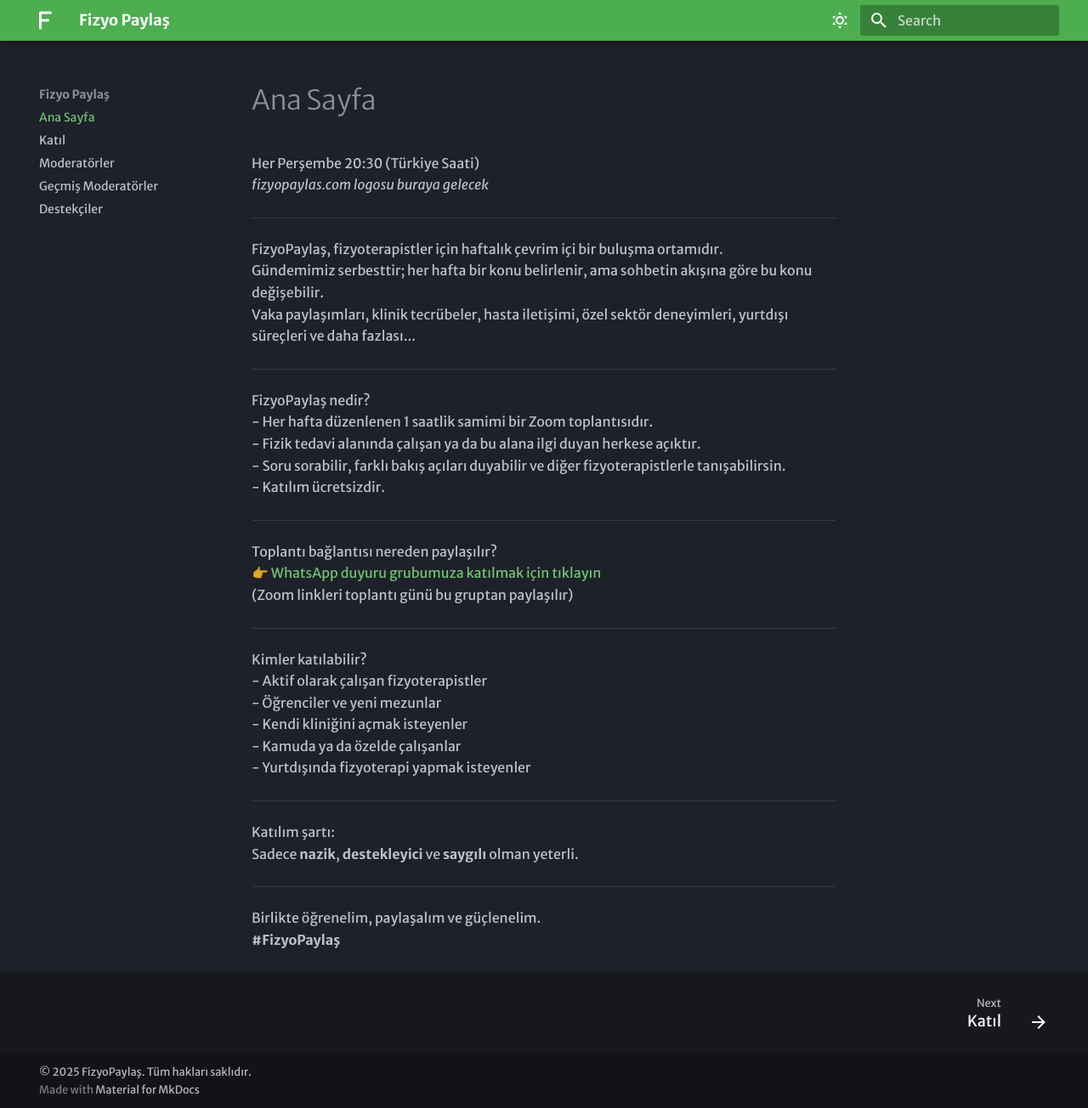
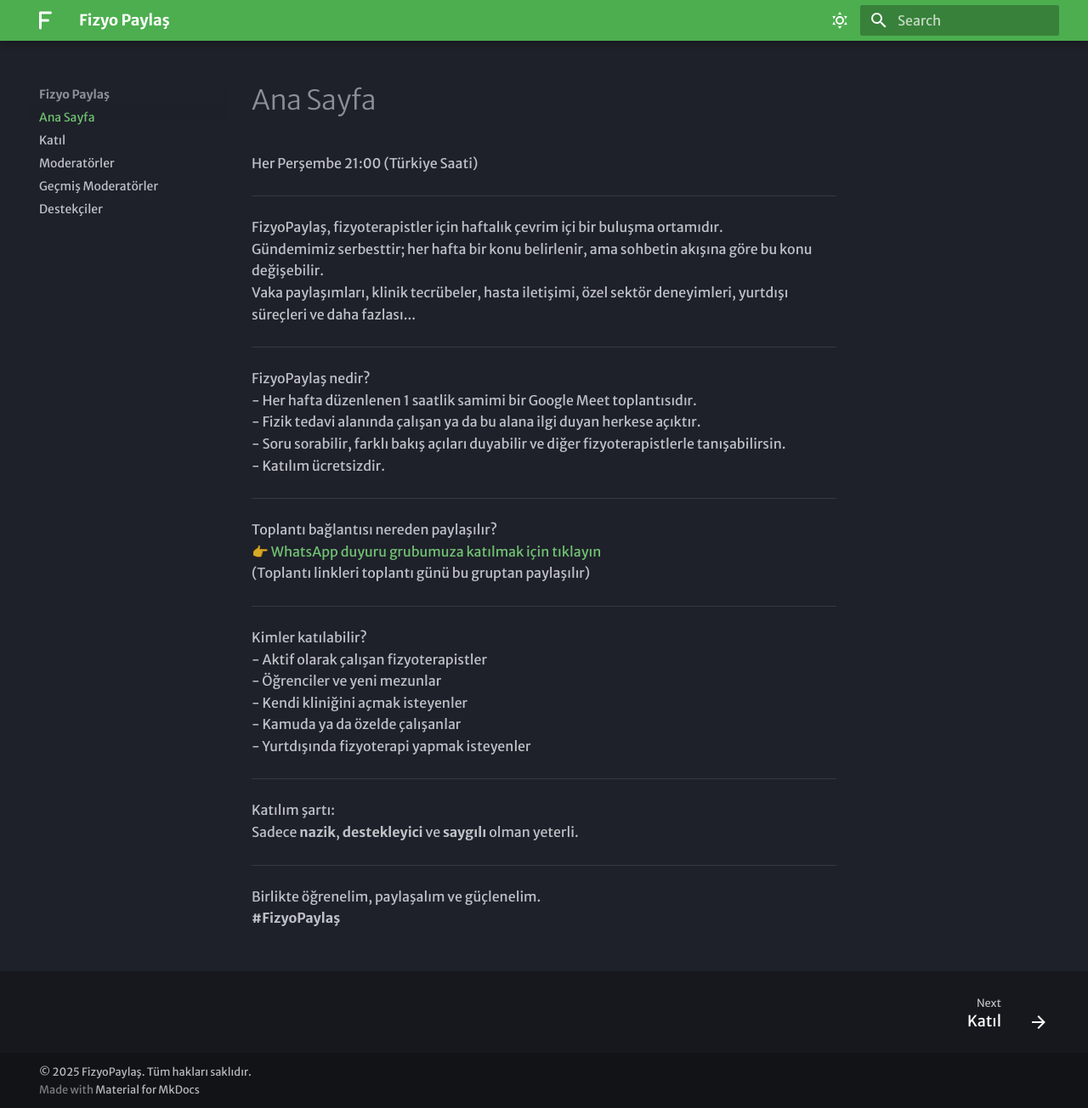
Before and after one commit to adamagar/fizyo-paylas, an MkDocs documentation site: the page built from docs/index.md, in a window 1280 px wide and 1304 px high. Shown: the whole window at 85% size. Built offline with MkDocs 1.6.1 and Material for MkDocs 9.7.7, drawn with Linux system fonts in a browser that asks for light colours; some web fonts are replaced.

Commit message:
update meeting hours

```diff
--- a/docs/index.md
+++ b/docs/index.md
@@ -1,6 +1,6 @@
 # Ana Sayfa
-Her Perşembe 20:30 (Türkiye Saati)
-*fizyopaylas.com logosu buraya gelecek*
+Her Perşembe 21:00 (Türkiye Saati)
+
 
 ---
 
@@ -11,7 +11,7 @@ Vaka paylaşımları, klinik tecrübeler, hasta iletişimi, özel sektör deneyi
 ---
 
 FizyoPaylaş nedir?
-- Her hafta düzenlenen 1 saatlik samimi bir Zoom toplantısıdır.
+- Her hafta düzenlenen 1 saatlik samimi bir Google Meet toplantısıdır.
 - Fizik tedavi alanında çalışan ya da bu alana ilgi duyan herkese açıktır.
 - Soru sorabilir, farklı bakış açıları duyabilir ve diğer fizyoterapistlerle tanışabilirsin.
 - Katılım ücretsizdir.
@@ -20,7 +20,7 @@ FizyoPaylaş nedir?
 
 Toplantı bağlantısı nereden paylaşılır?
 👉 [WhatsApp duyuru grubumuza katılmak için tıklayın](#)
-(Zoom linkleri toplantı günü bu gruptan paylaşılır)
+(Toplantı linkleri toplantı günü bu gruptan paylaşılır)
 
 ---
 
```
Also changed, not shown: docs/katil.md (+2 -2 lines).
